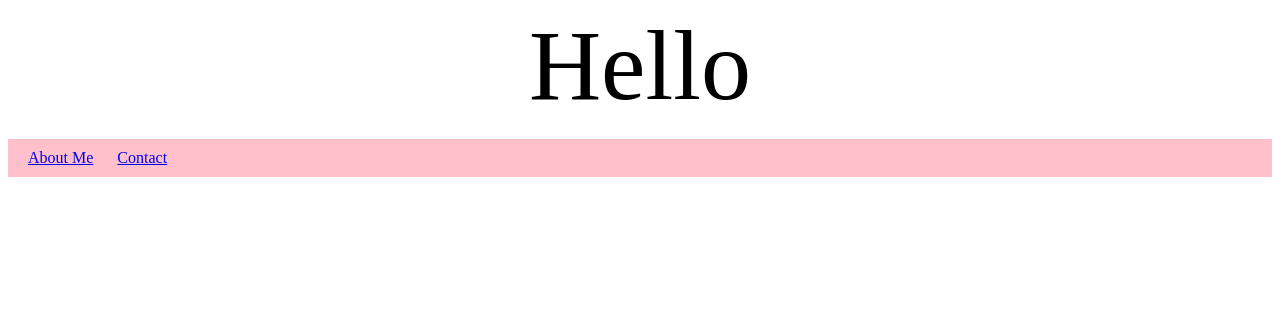
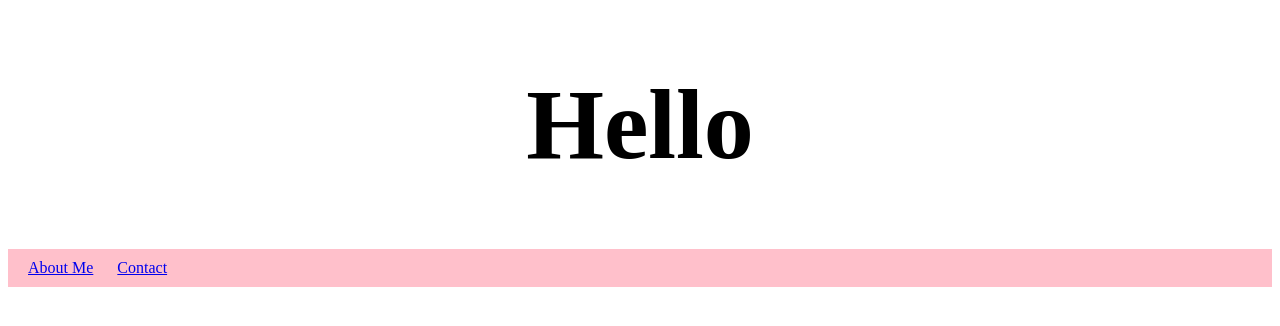
Before and after one commit to laurahartleyy/laurahartleyy.github.io, a plain HTML site: page index.html in a window 1280 px wide. Drawn offline with Linux system fonts and the light colour scheme.

Commit message:
Update index.html

```diff
--- a/index.html
+++ b/index.html
@@ -17,7 +17,7 @@ li {
 </style>
 </header>
 <body>
-<header>Hello</header>
+<h1>Hello</h1>
 <ul>
 <li><a href="#">About Me</a></li>
 <li><a href="#">Contact</a></li>
```
